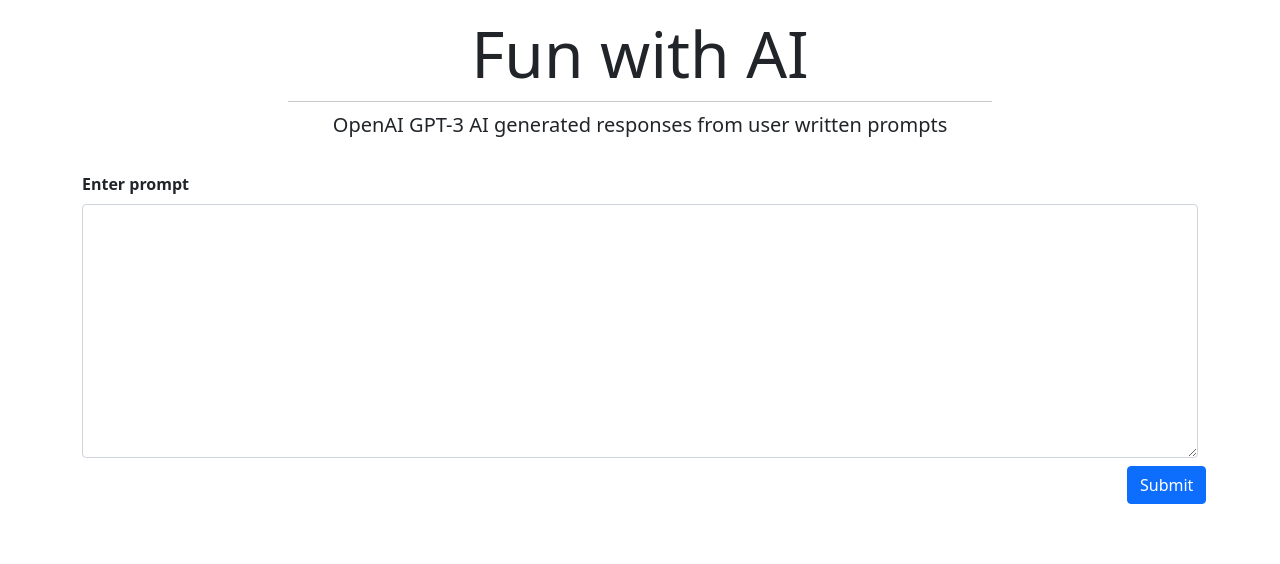
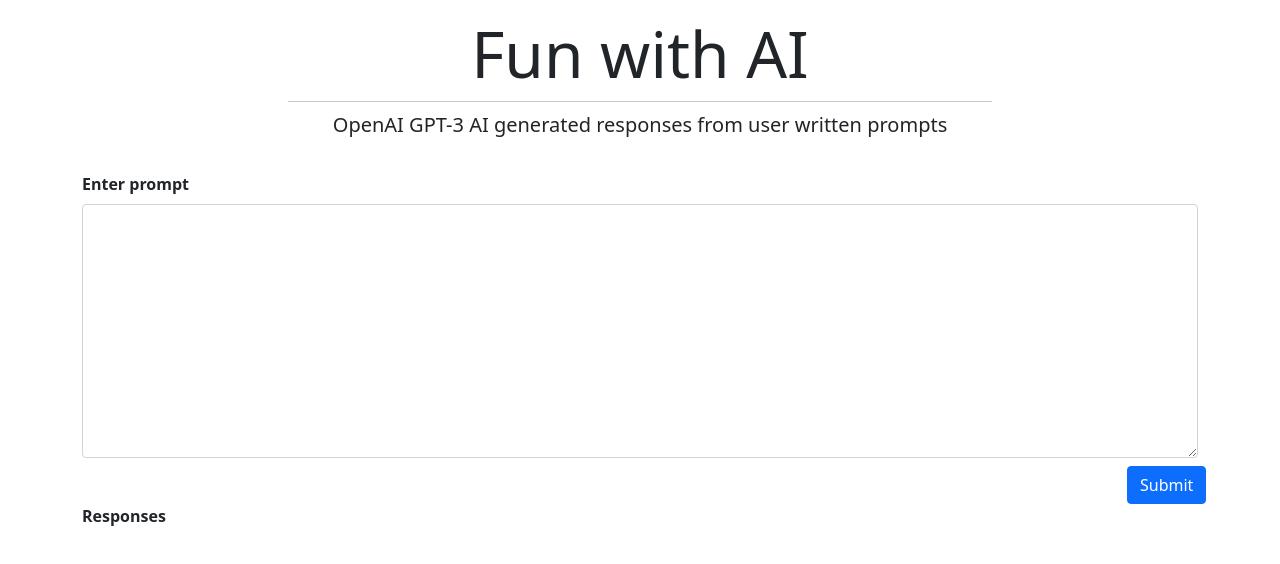
Before and after one commit to AaronGee1/ShopifyFrontEnd2022Challenge, a React (Create React App) app: page / in a window 1280 px wide. Shown: the top 564 px of the page. Built offline with nearby package versions, Linux system fonts and the light colour scheme; the HTML template or start-up script is replaced by a standard one.

Commit message:
Added updating response list

```diff
--- a/src/App.js
+++ b/src/App.js
@@ -3,6 +3,7 @@
 import PageJumbotron from "./PageJumbotron";
 import "./Prompt";
 import Prompt from "./Prompt";
+import Responses from "./Responses";
 
 function App() {
   const [responseList, setResponseList] = useState([]);
@@ -12,6 +13,7 @@
       <Container>
         <PageJumbotron />
         <Prompt responseList={responseList} setResponseList={setResponseList} />
+        <Responses responseList={responseList} />
       </Container>
     </div>
   );
--- a/src/Responses.js
+++ b/src/Responses.js
@@ -1,5 +1,18 @@
-function Responses() {
-  return <div></div>;
-}
+import { Container, Row } from "reactstrap";
+
+const Responses = (props) => {
+  const responseList = props.responseList.map((response) => (
+    <Container className="bg-info mt-2 p-4">
+      <Row>Prompt: {response.prompt}</Row>
+      <Row>Response: {response.response}</Row>
+    </Container>
+  ));
+  return (
+    <div>
+      <strong>Responses</strong>
+      {responseList}
+    </div>
+  );
+};
 
 export default Responses;
```
